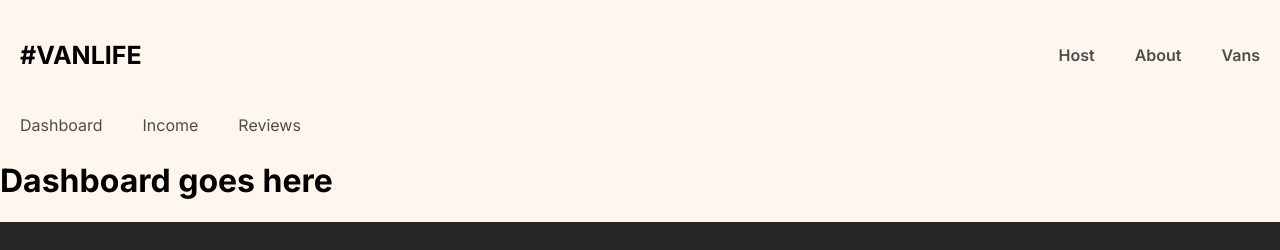
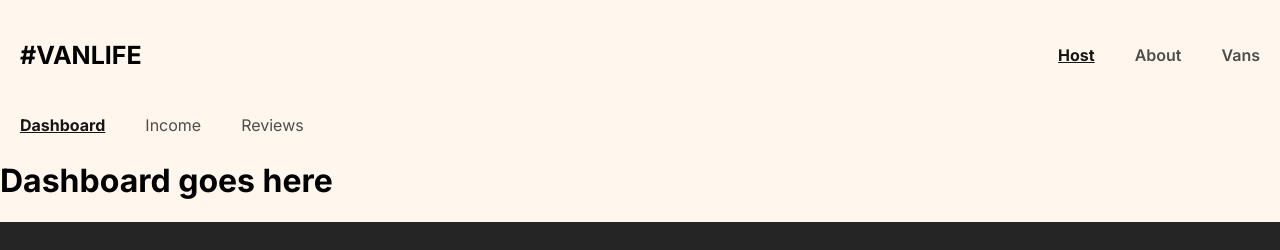
Before and after one commit to VanqCoding/vanLife, a React (Vite) app: page /host in a window 1280 px wide. Shown: the top 250 px of the page. Built offline with nearby package versions, Linux system fonts and the light colour scheme; what miragejs would draw is missing.

Commit message:
highlight current page in header

```diff
--- a/src/App.jsx
+++ b/src/App.jsx
@@ -1,5 +1,5 @@
 import React from 'react';
-import { BrowserRouter, Routes, Route, Link } from 'react-router-dom'
+import { BrowserRouter, Routes, Route, NavLink } from 'react-router-dom'
 import './App.css'
 import Home from './components/Home/Home';
 import About from './components/About/About';
--- a/src/components/Header.jsx
+++ b/src/components/Header.jsx
@@ -1,14 +1,21 @@
 import React from 'react'
-import { Link } from 'react-router-dom'
+import { NavLink, Link } from 'react-router-dom'
 
 const Header = () => {
+
+    const activeStyle = {
+        fontWeight: "bold",
+        textDecoration: "underline",
+        color: "#161616"
+    }
+
     return (
         <header>
             <Link to="/" className='site-logo'>#VANLIFE</Link>
             <nav className='navbar'>
-                <Link to="/host" className='host'>Host</Link>
-                <Link to="/about" className='about'>About</Link>
-                <Link to="/vans" className='vans'>Vans</Link>
+                <NavLink to="/host" className='host' style={({isActive}) => isActive ? activeStyle : null }>Host</NavLink>
+                <NavLink to="/about" className='about' style={({isActive}) => isActive ? activeStyle : null }>About</NavLink>
+                <NavLink to="/vans" className='vans' style={({isActive}) => isActive ? activeStyle : null }>Vans</NavLink>
             </nav>
         </header>
     )
--- a/src/components/HostLayout.jsx
+++ b/src/components/HostLayout.jsx
@@ -1,13 +1,20 @@
 import React from "react"
-import { Link, Outlet } from "react-router-dom"
+import { NavLink, Outlet } from "react-router-dom"
 
 const HostLayout = () => {
+
+    const activeStyle = {
+        fontWeight: "bold",
+        textDecoration: "underline",
+        color: "#161616"
+    }
+
     return (
         <>
             <nav className="host-nav">
-                <Link to="/host">Dashboard</Link>
-                <Link to="/host/income">Income</Link>
-                <Link to="/host/reviews">Reviews</Link>
+                <NavLink to="/host" end style={({ isActive }) => isActive ? activeStyle : null} >Dashboard</NavLink>
+                <NavLink to="/host/income" style={({ isActive }) => isActive ? activeStyle : null} >Income</NavLink>
+                <NavLink to="/host/reviews" style={({ isActive }) => isActive ? activeStyle : null} >Reviews</NavLink>
             </nav>
             <Outlet />
         </>
--- a/src/components/Layout.jsx
+++ b/src/components/Layout.jsx
@@ -7,7 +7,9 @@
     return (
         <>
             <Header />
-            <Outlet />
+            <main>
+                <Outlet />
+            </main>
             <Footer />
         </>
     )
```
